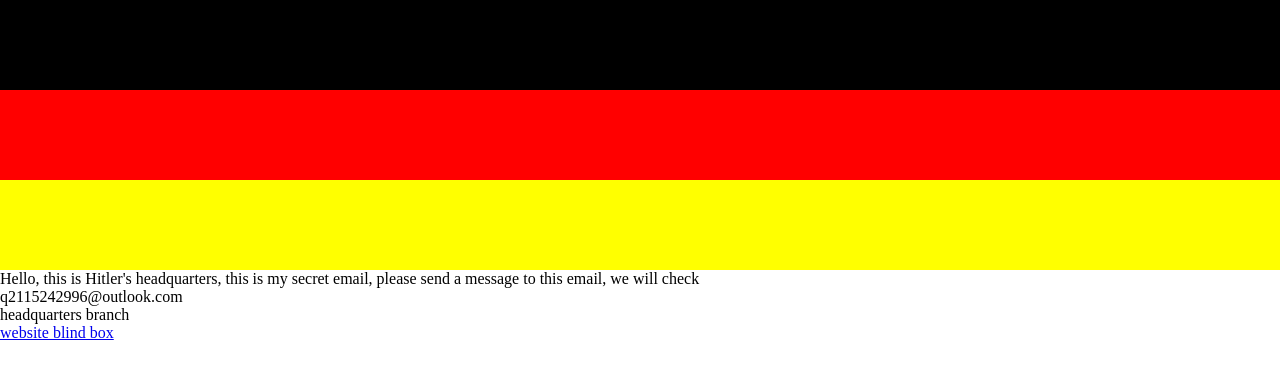
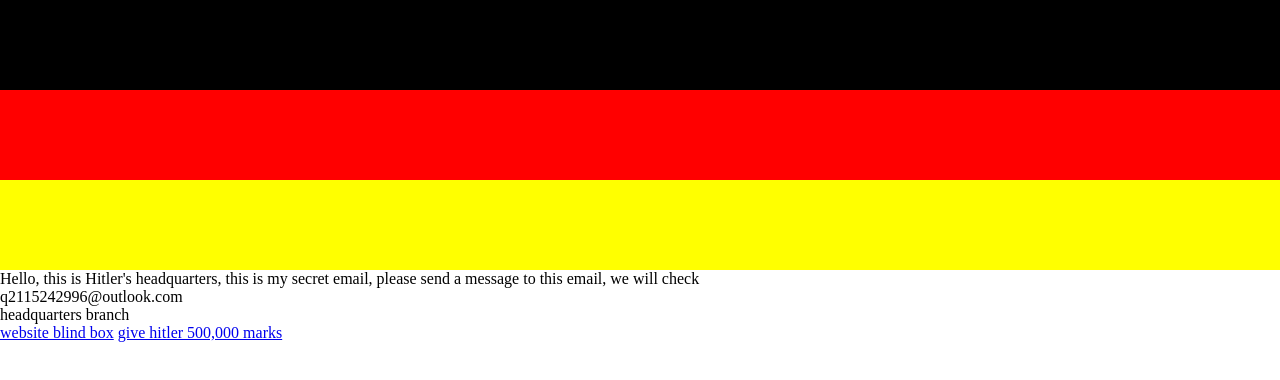
Before and after one commit to 2115242996/adolf-hitler, a plain HTML site: page index.html in a window 1280 px wide. Drawn offline with Linux system fonts and the light colour scheme.

Commit message:
Update index.html

```diff
--- a/index.html
+++ b/index.html
@@ -12,6 +12,6 @@
     <secret-mailbox style="display:block;">q2115242996@outlook.com</secret-mailbox>
     <branch style="display:block;">headquarters branch</branch>
     <a href="https://2115242996.github.io/website-blind-box/" target="_blank">website blind box</a>
-    <a href="" target="_blank"></a>
+    <a href="https://2115242996.github.io/500-000-marks/" target="_blank">give hitler 500,000 marks</a>
 </body>
 </html>
```
